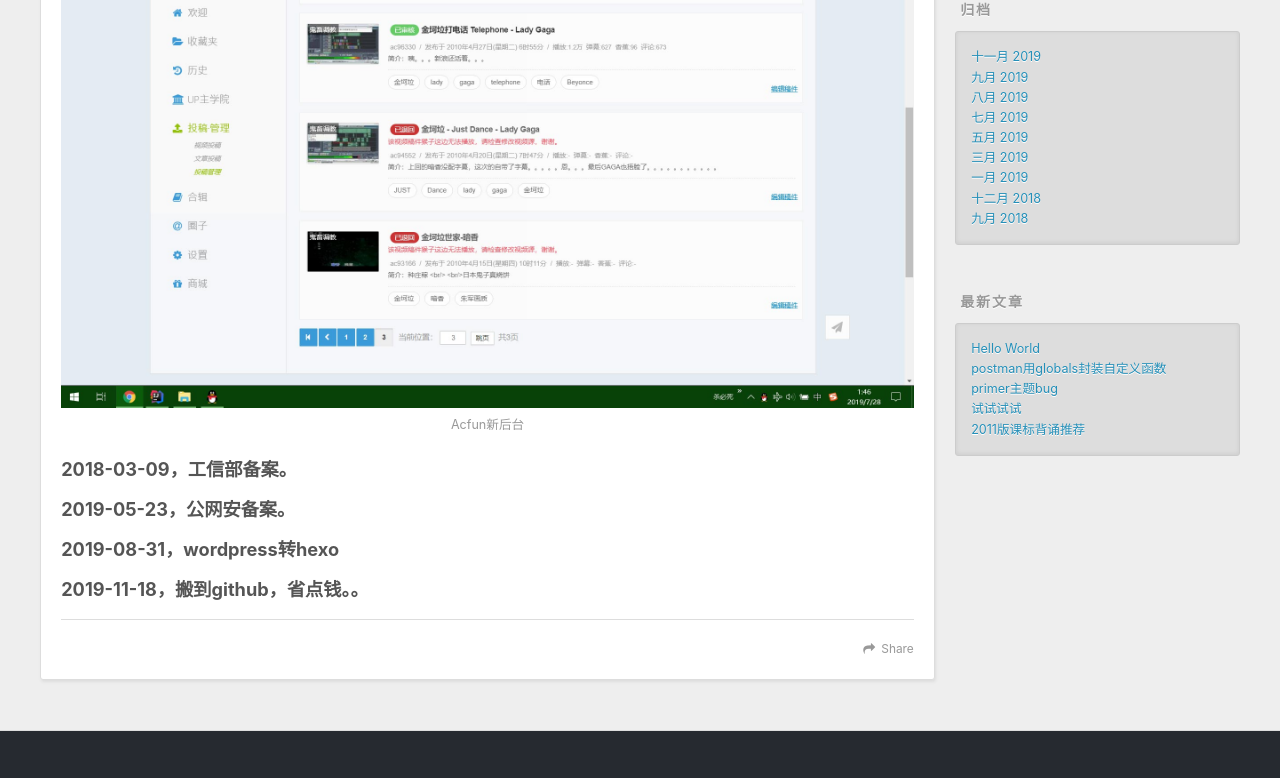
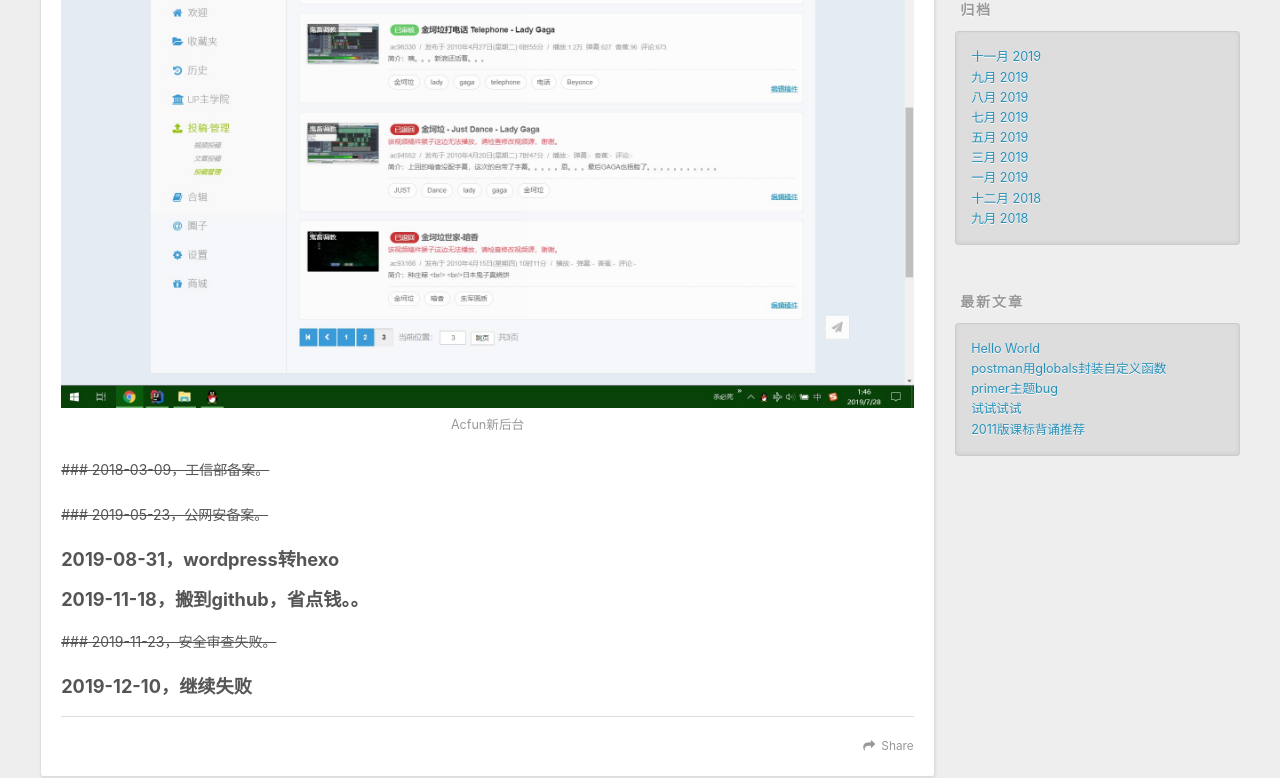
Before and after one commit to wandeshima/wandeshima.github.io, a plain HTML site: page about/index.html in a window 1280 px wide. Shown: the part 1390-2168 px from the top of the page. Drawn offline with Linux system fonts and the light colour scheme.

Commit message:
Site updated: 2019-11-23 16:42:53

```diff
--- a/about/index.html
+++ b/about/index.html
@@ -7,18 +7,18 @@
 
   <title>关于 | 玩的是嘛</title>
   <meta name="viewport" content="width=device-width, initial-scale=1, maximum-scale=1">
-  <meta name="description" content="从那时起，我成为了一名Acer。 2010-04-15，A站第一次投稿通过。 2018-03-09，工信部备案。2019-05-23，公网安备案。2019-08-31，wordpress转hexo2019-11-18，搬到github，省点钱。。">
+  <meta name="description" content="从那时起，我成为了一名Acer。 2010-04-15，A站第一次投稿通过。 ### 2018-03-09，工信部备案。 ### 2019-05-23，公网安备案。 2019-08-31，wordpress转hexo2019-11-18，搬到github，省点钱。。### 2019-11-23，安全审查失败。 2019-12-10，继续失败">
 <meta name="keywords" content="玩的是嘛">
 <meta property="og:type" content="website">
 <meta property="og:title" content="关于">
 <meta property="og:url" content="https:&#x2F;&#x2F;wandeshima.github.io&#x2F;about&#x2F;index.html">
 <meta property="og:site_name" content="玩的是嘛">
-<meta property="og:description" content="从那时起，我成为了一名Acer。 2010-04-15，A站第一次投稿通过。 2018-03-09，工信部备案。2019-05-23，公网安备案。2019-08-31，wordpress转hexo2019-11-18，搬到github，省点钱。。">
+<meta property="og:description" content="从那时起，我成为了一名Acer。 2010-04-15，A站第一次投稿通过。 ### 2018-03-09，工信部备案。 ### 2019-05-23，公网安备案。 2019-08-31，wordpress转hexo2019-11-18，搬到github，省点钱。。### 2019-11-23，安全审查失败。 2019-12-10，继续失败">
 <meta property="og:locale" content="zh-CN">
 <meta property="og:image" content="https:&#x2F;&#x2F;wandeshima.github.io&#x2F;oldimg&#x2F;uploads&#x2F;2018&#x2F;12&#x2F;1544770013655.gif">
 <meta property="og:image" content="https:&#x2F;&#x2F;wandeshima.github.io&#x2F;oldimg&#x2F;uploads&#x2F;2018&#x2F;03&#x2F;671d79f42d384d879fa8camp.jpg">
 <meta property="og:image" content="https:&#x2F;&#x2F;wandeshima.github.io&#x2F;oldimg&#x2F;uploads&#x2F;2019&#x2F;07&#x2F;QQ%E6%88%AA%E5%9B%BE20190728014629.jpg">
-<meta property="og:updated_time" content="2019-11-17T16:02:07.817Z">
+<meta property="og:updated_time" content="2019-11-23T08:42:33.170Z">
 <meta name="twitter:card" content="summary">
 <meta name="twitter:image" content="https:&#x2F;&#x2F;wandeshima.github.io&#x2F;oldimg&#x2F;uploads&#x2F;2018&#x2F;12&#x2F;1544770013655.gif">
 
@@ -74,7 +74,7 @@
         <section id="main"><article id="page-" class="article article-type-page" itemscope itemprop="blogPost">
   <div class="article-meta">
     <a href="/about/index.html" class="article-date">
-  <time datetime="2019-11-17T16:02:07.817Z" itemprop="datePublished">2019-11-18</time>
+  <time datetime="2019-11-23T08:42:33.170Z" itemprop="datePublished">2019-11-23</time>
 </a>
 
   </div>
@@ -96,7 +96,10 @@
         <p><img src="/oldimg/uploads/2018/12/1544770013655.gif" alt="AC"></p>
 <h3 id="从那时起，我成为了一名Acer。"><a href="#从那时起，我成为了一名Acer。" class="headerlink" title="从那时起，我成为了一名Acer。"></a>从那时起，我成为了一名Acer。</h3><p><img src="/oldimg/uploads/2018/03/671d79f42d384d879fa8camp.jpg" alt="Acfun老后台"></p>
 <h4 id="2010-04-15，A站第一次投稿通过。"><a href="#2010-04-15，A站第一次投稿通过。" class="headerlink" title="2010-04-15，A站第一次投稿通过。"></a>2010-04-15，A站第一次投稿通过。</h4><p><img src="/oldimg/uploads/2019/07/QQ%E6%88%AA%E5%9B%BE20190728014629.jpg" alt="Acfun新后台"></p>
-<h3 id="2018-03-09，工信部备案。"><a href="#2018-03-09，工信部备案。" class="headerlink" title="2018-03-09，工信部备案。"></a>2018-03-09，工信部备案。</h3><h3 id="2019-05-23，公网安备案。"><a href="#2019-05-23，公网安备案。" class="headerlink" title="2019-05-23，公网安备案。"></a>2019-05-23，公网安备案。</h3><h3 id="2019-08-31，wordpress转hexo"><a href="#2019-08-31，wordpress转hexo" class="headerlink" title="2019-08-31，wordpress转hexo"></a>2019-08-31，wordpress转hexo</h3><h3 id="2019-11-18，搬到github，省点钱。。"><a href="#2019-11-18，搬到github，省点钱。。" class="headerlink" title="2019-11-18，搬到github，省点钱。。"></a>2019-11-18，搬到github，省点钱。。</h3>
+<p><del>### 2018-03-09，工信部备案。</del></p>
+<p><del>### 2019-05-23，公网安备案。</del></p>
+<h3 id="2019-08-31，wordpress转hexo"><a href="#2019-08-31，wordpress转hexo" class="headerlink" title="2019-08-31，wordpress转hexo"></a>2019-08-31，wordpress转hexo</h3><h3 id="2019-11-18，搬到github，省点钱。。"><a href="#2019-11-18，搬到github，省点钱。。" class="headerlink" title="2019-11-18，搬到github，省点钱。。"></a>2019-11-18，搬到github，省点钱。。</h3><p><del>### 2019-11-23，安全审查失败。</del></p>
+<h3 id="2019-12-10，继续失败"><a href="#2019-12-10，继续失败" class="headerlink" title="2019-12-10，继续失败"></a>2019-12-10，继续失败</h3>
 
     </div>
     <footer class="article-footer">
```
